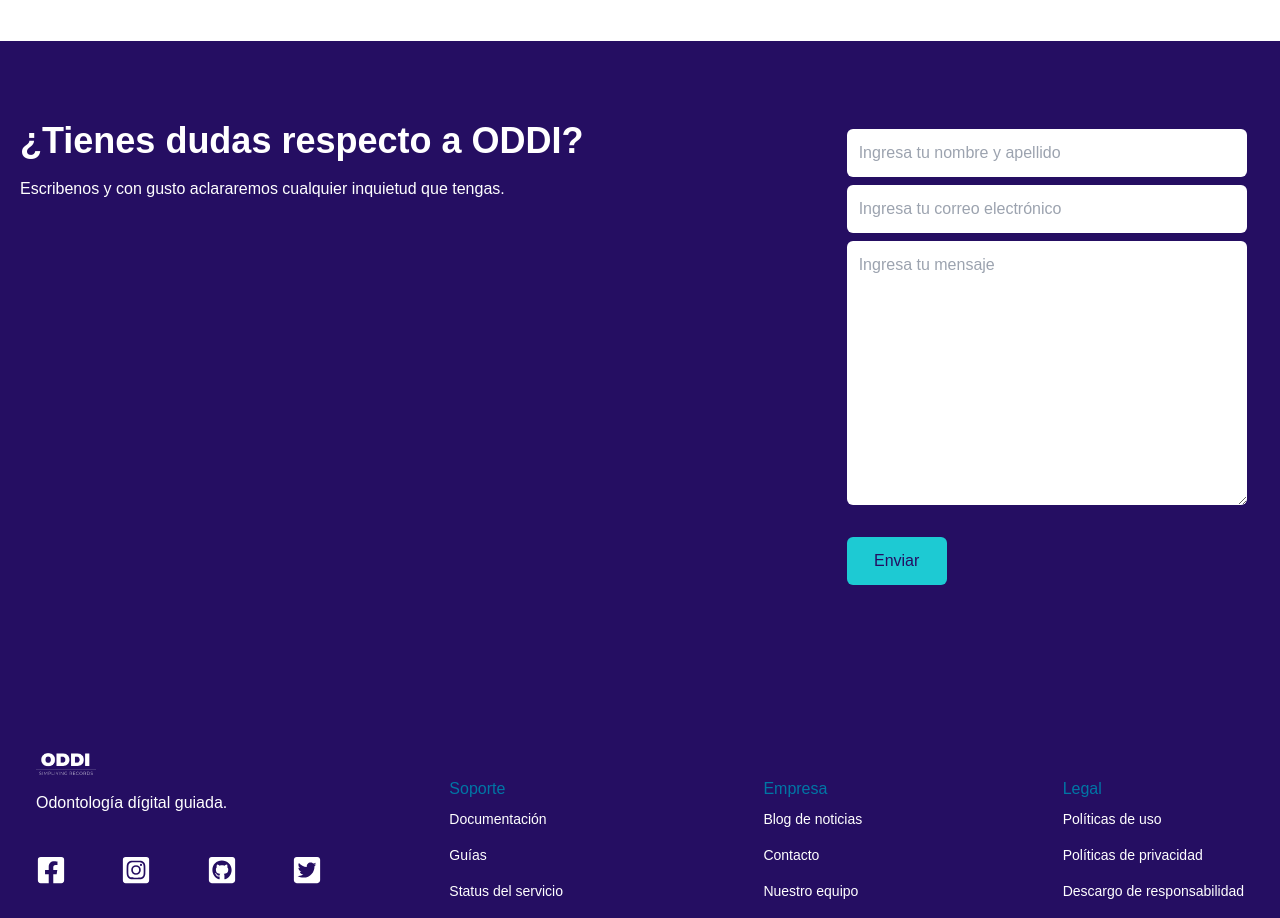
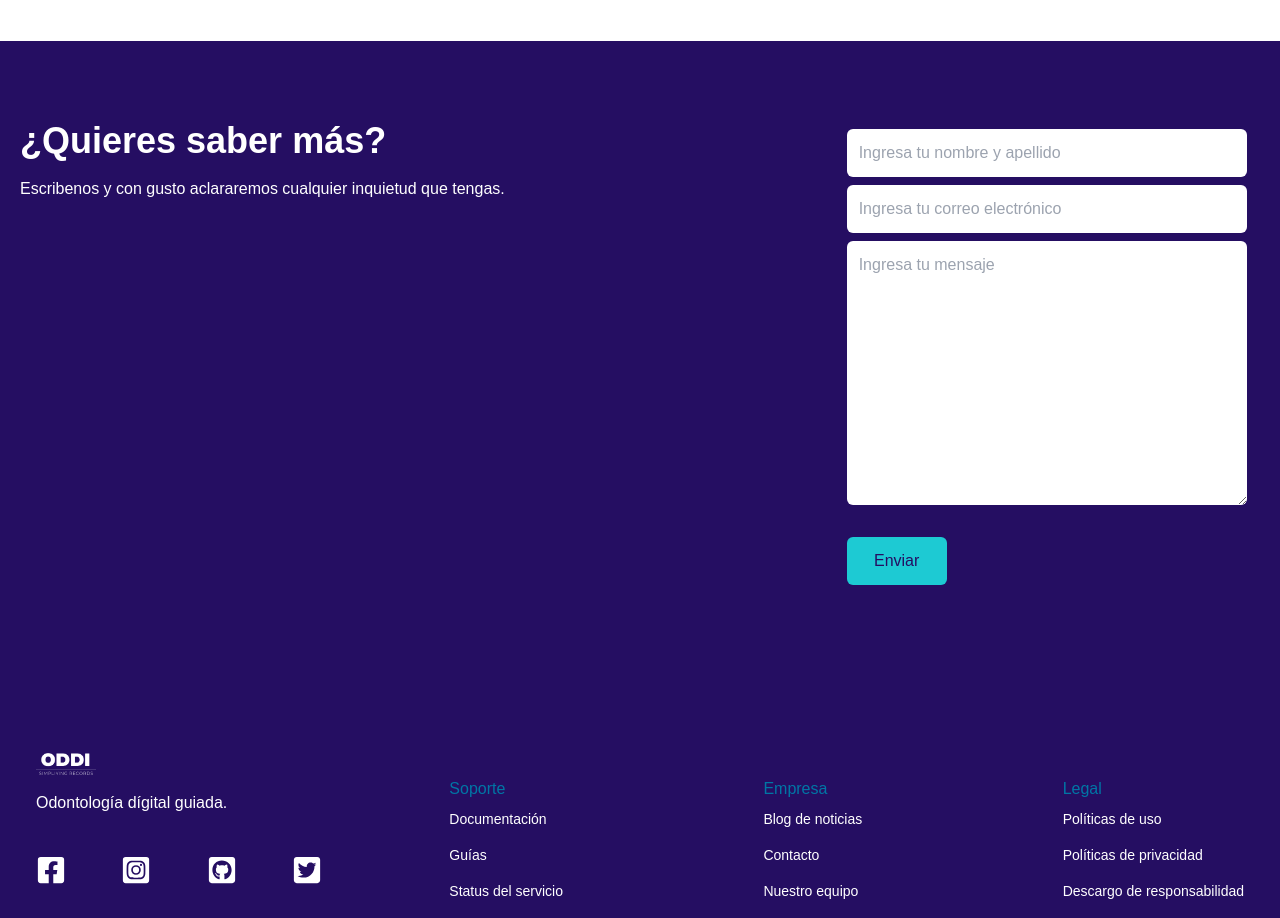
Before and after one commit to Dentmedia-oddi/client_oddi, a React (Create React App) app in the folder oddi/: page / in a window 1280 px wide. Shown: the part 1947-2865 px from the top of the page. Built offline with nearby package versions, Linux system fonts and the light colour scheme.

Commit message:
changes on text for contact form

```diff
--- a/oddi/src/components/InterestForm.jsx
+++ b/oddi/src/components/InterestForm.jsx
@@ -6,7 +6,7 @@
       <div className="max-w-[1240px] mx-auto grid lg:grid-cols-3">
         <div className="lg:col-span-2 my-4">
           <h1 className="md:text-4xl sm:text-3xl text-2xl font-bold pb-4">
-            ¿Tienes dudas respecto a ODDI?
+            ¿Quieres saber más?
           </h1>
           <p>Escribenos y con gusto aclararemos cualquier inquietud que tengas.</p>
         </div>
```
